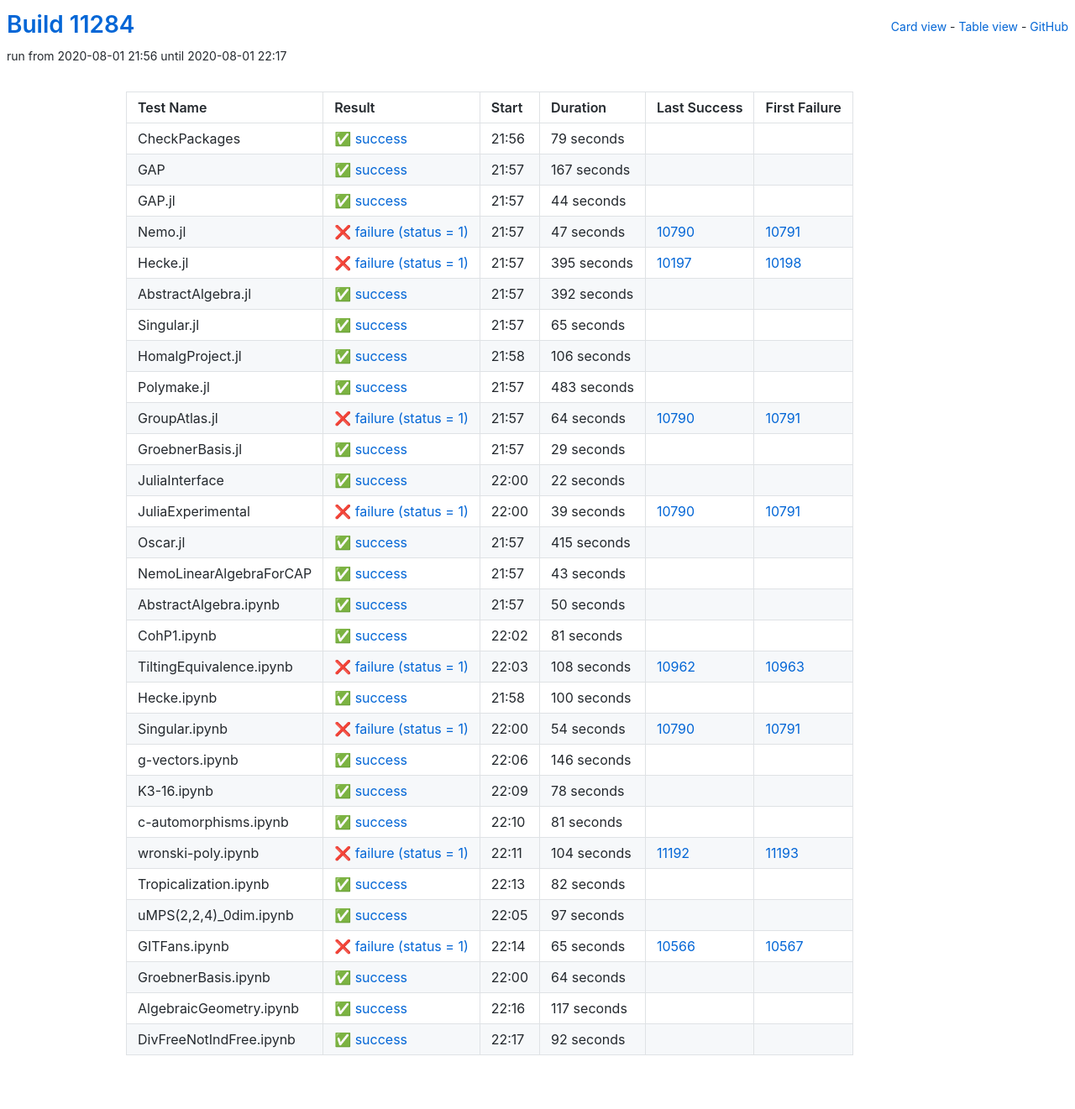
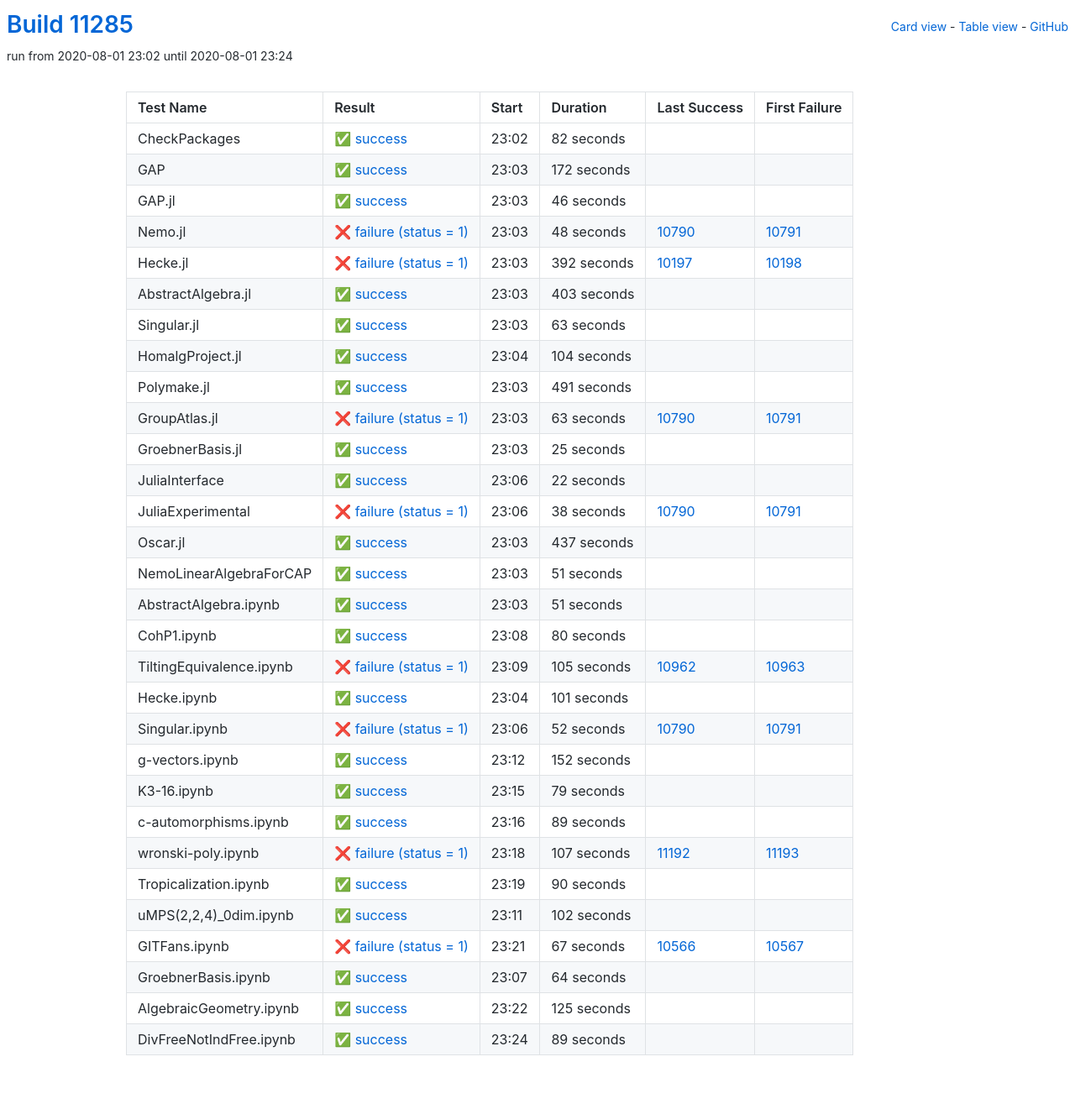
Before and after one commit to oscar-system/oscar-ci-status, a Jekyll site: the page built from table.html, in a window 1280 px wide. Shown: the whole page at 84% size. Built offline with Jekyll 4.4.1, drawn with Linux system fonts in a browser that asks for light colours.

Commit message:
Build #11285

```diff
--- a/_data/ci.yml
+++ b/_data/ci.yml
@@ -1,6 +1,6 @@
 ---
-build: 11284
-build_url: https://oscarci.mathematik.uni-kl.de/job/oscar/11284/
+build: 11285
+build_url: https://oscarci.mathematik.uni-kl.de/job/oscar/11285/
 job: oscar
 organization: oscar-system
 repo: oscar-ci-status
@@ -8,140 +8,140 @@
 tests:
 - name: CheckPackages
   id: checkpackages
-  log: https://oscarci.mathematik.uni-kl.de/job/oscar/11284/artifact/logs/build-11284/CheckPackages.log
-  start: 2020-08-01 21:56
+  log: https://oscarci.mathematik.uni-kl.de/job/oscar/11285/artifact/logs/build-11285/CheckPackages.log
+  start: 2020-08-01 23:02
   success: true
   exitcode: 0
   status: success
-  duration: 79
+  duration: 82
   last_success: false
   last_success_url:
   first_failure: false
   first_failure_url:
 - name: GAP
   id: gap
-  log: https://oscarci.mathematik.uni-kl.de/job/oscar/11284/artifact/logs/build-11284/GAP.log
-  start: 2020-08-01 21:57
+  log: https://oscarci.mathematik.uni-kl.de/job/oscar/11285/artifact/logs/build-11285/GAP.log
+  start: 2020-08-01 23:03
   success: true
   exitcode: 0
   status: success
-  duration: 167
+  duration: 172
   last_success: false
   last_success_url:
   first_failure: false
   first_failure_url:
 - name: GAP.jl
   id: gap-jl
-  log: https://oscarci.mathematik.uni-kl.de/job/oscar/11284/artifact/logs/build-11284/GAP.jl.log
-  start: 2020-08-01 21:57
+  log: https://oscarci.mathematik.uni-kl.de/job/oscar/11285/artifact/logs/build-11285/GAP.jl.log
+  start: 2020-08-01 23:03
   success: true
   exitcode: 0
   status: success
-  duration: 44
+  duration: 46
   last_success: false
   last_success_url:
   first_failure: false
   first_failure_url:
 - name: Nemo.jl
   id: nemo-jl
-  log: https://oscarci.mathematik.uni-kl.de/job/oscar/11284/artifact/logs/build-11284/Nemo.jl.log
-  start: 2020-08-01 21:57
+  log: https://oscarci.mathematik.uni-kl.de/job/oscar/11285/artifact/logs/build-11285/Nemo.jl.log
+  start: 2020-08-01 23:03
   success: false
   exitcode: 1
   status: failure
-  duration: 47
+  duration: 48
   last_success: 10790
   last_success_url: https://oscarci.mathematik.uni-kl.de/job/oscar/10790/
   first_failure: 10791
   first_failure_url: https://oscarci.mathematik.uni-kl.de/job/oscar/10791/
 - name: Hecke.jl
   id: hecke-jl
-  log: https://oscarci.mathematik.uni-kl.de/job/oscar/11284/artifact/logs/build-11284/Hecke.jl.log
-  start: 2020-08-01 21:57
+  log: https://oscarci.mathematik.uni-kl.de/job/oscar/11285/artifact/logs/build-11285/Hecke.jl.log
+  start: 2020-08-01 23:03
   success: false
   exitcode: 1
   status: failure
-  duration: 395
+  duration: 392
   last_success: 10197
   last_success_url: https://oscarci.mathematik.uni-kl.de/job/oscar/10197/
   first_failure: 10198
   first_failure_url: https://oscarci.mathematik.uni-kl.de/job/oscar/10198/
 - name: AbstractAlgebra.jl
   id: abstractalgebra-jl
-  log: https://oscarci.mathematik.uni-kl.de/job/oscar/11284/artifact/logs/build-11284/AbstractAlgebra.jl.log
-  start: 2020-08-01 21:57
+  log: https://oscarci.mathematik.uni-kl.de/job/oscar/11285/artifact/logs/build-11285/AbstractAlgebra.jl.log
+  start: 2020-08-01 23:03
   success: true
   exitcode: 0
   status: success
-  duration: 392
+  duration: 403
   last_success: false
   last_success_url:
   first_failure: false
   first_failure_url:
 - name: Singular.jl
   id: singular-jl
-  log: https://oscarci.mathematik.uni-kl.de/job/oscar/11284/artifact/logs/build-11284/Singular.jl.log
-  start: 2020-08-01 21:57
+  log: https://oscarci.mathematik.uni-kl.de/job/oscar/11285/artifact/logs/build-11285/Singular.jl.log
+  start: 2020-08-01 23:03
   success: true
   exitcode: 0
   status: success
-  duration: 65
+  duration: 63
   last_success: false
   last_success_url:
   first_failure: false
   first_failure_url:
 - name: HomalgProject.jl
   id: homalgproject-jl
-  log: https://oscarci.mathematik.uni-kl.de/job/oscar/11284/artifact/logs/build-11284/HomalgProject.jl.log
-  start: 2020-08-01 21:58
+  log: https://oscarci.mathematik.uni-kl.de/job/oscar/11285/artifact/logs/build-11285/HomalgProject.jl.log
+  start: 2020-08-01 23:04
   success: true
   exitcode: 0
   status: success
-  duration: 106
+  duration: 104
   last_success: false
   last_success_url:
   first_failure: false
   first_failure_url:
 - name: Polymake.jl
   id: polymake-jl
-  log: https://oscarci.mathematik.uni-kl.de/job/oscar/11284/artifact/logs/build-11284/Polymake.jl.log
-  start: 2020-08-01 21:57
+  log: https://oscarci.mathematik.uni-kl.de/job/oscar/11285/artifact/logs/build-11285/Polymake.jl.log
+  start: 2020-08-01 23:03
   success: true
   exitcode: 0
   status: success
-  duration: 483
+  duration: 491
   last_success: false
   last_success_url:
   first_failure: false
   first_failure_url:
 - name: GroupAtlas.jl
   id: groupatlas-jl
-  log: https://oscarci.mathematik.uni-kl.de/job/oscar/11284/artifact/logs/build-11284/GroupAtlas.jl.log
-  start: 2020-08-01 21:57
+  log: https://oscarci.mathematik.uni-kl.de/job/oscar/11285/artifact/logs/build-11285/GroupAtlas.jl.log
+  start: 2020-08-01 23:03
   success: false
   exitcode: 1
   status: failure
-  duration: 64
+  duration: 63
   last_success: 10790
   last_success_url: https://oscarci.mathematik.uni-kl.de/job/oscar/10790/
   first_failure: 10791
   first_failure_url: https://oscarci.mathematik.uni-kl.de/job/oscar/10791/
 - name: GroebnerBasis.jl
   id: groebnerbasis-jl
-  log: https://oscarci.mathematik.uni-kl.de/job/oscar/11284/artifact/logs/build-11284/GroebnerBasis.jl.log
-  start: 2020-08-01 21:57
+  log: https://oscarci.mathematik.uni-kl.de/job/oscar/11285/artifact/logs/build-11285/GroebnerBasis.jl.log
+  start: 2020-08-01 23:03
   success: true
   exitcode: 0
   status: success
-  duration: 29
+  duration: 25
   last_success: false
   last_success_url:
   first_failure: false
   first_failure_url:
 - name: JuliaInterface
   id: juliainterface
-  log: https://oscarci.mathematik.uni-kl.de/job/oscar/11284/artifact/logs/build-11284/JuliaInterface.log
-  start: 2020-08-01 22:00
+  log: https://oscarci.mathematik.uni-kl.de/job/oscar/11285/artifact/logs/build-11285/JuliaInterface.log
+  start: 2020-08-01 23:06
   success: true
   exitcode: 0
   status: success
@@ -152,188 +152,188 @@
   first_failure_url:
 - name: JuliaExperimental
   id: juliaexperimental
-  log: https://oscarci.mathematik.uni-kl.de/job/oscar/11284/artifact/logs/build-11284/JuliaExperimental.log
-  start: 2020-08-01 22:00
+  log: https://oscarci.mathematik.uni-kl.de/job/oscar/11285/artifact/logs/build-11285/JuliaExperimental.log
+  start: 2020-08-01 23:06
   success: false
   exitcode: 1
   status: failure
-  duration: 39
+  duration: 38
   last_success: 10790
   last_success_url: https://oscarci.mathematik.uni-kl.de/job/oscar/10790/
   first_failure: 10791
   first_failure_url: https://oscarci.mathematik.uni-kl.de/job/oscar/10791/
 - name: Oscar.jl
   id: oscar-jl
-  log: https://oscarci.mathematik.uni-kl.de/job/oscar/11284/artifact/logs/build-11284/Oscar.jl.log
-  start: 2020-08-01 21:57
+  log: https://oscarci.mathematik.uni-kl.de/job/oscar/11285/artifact/logs/build-11285/Oscar.jl.log
+  start: 2020-08-01 23:03
   success: true
   exitcode: 0
   status: success
-  duration: 415
+  duration: 437
   last_success: false
   last_success_url:
   first_failure: false
   first_failure_url:
 - name: NemoLinearAlgebraForCAP
   id: nemolinearalgebraforcap
-  log: https://oscarci.mathematik.uni-kl.de/job/oscar/11284/artifact/logs/build-11284/NemoLinearAlgebraForCAP.log
-  start: 2020-08-01 21:57
+  log: https://oscarci.mathematik.uni-kl.de/job/oscar/11285/artifact/logs/build-11285/NemoLinearAlgebraForCAP.log
+  start: 2020-08-01 23:03
   success: true
   exitcode: 0
   status: success
-  duration: 43
+  duration: 51
   last_success: false
   last_success_url:
   first_failure: false
   first_failure_url:
 - name: AbstractAlgebra.ipynb
   id: abstractalgebra-ipynb
-  log: https://oscarci.mathematik.uni-kl.de/job/oscar/11284/artifact/logs/build-11284/AbstractAlgebra.ipynb.log
-  start: 2020-08-01 21:57
+  log: https://oscarci.mathematik.uni-kl.de/job/oscar/11285/artifact/logs/build-11285/AbstractAlgebra.ipynb.log
+  start: 2020-08-01 23:03
   success: true
   exitcode: 0
   status: success
-  duration: 50
+  duration: 51
   last_success: false
   last_success_url:
   first_failure: false
   first_failure_url:
 - name: CohP1.ipynb
   id: cohp1-ipynb
-  log: https://oscarci.mathematik.uni-kl.de/job/oscar/11284/artifact/logs/build-11284/CohP1.ipynb.log
-  start: 2020-08-01 22:02
+  log: https://oscarci.mathematik.uni-kl.de/job/oscar/11285/artifact/logs/build-11285/CohP1.ipynb.log
+  start: 2020-08-01 23:08
   success: true
   exitcode: 0
   status: success
-  duration: 81
+  duration: 80
   last_success: false
   last_success_url:
   first_failure: false
   first_failure_url:
 - name: TiltingEquivalence.ipynb
   id: tiltingequivalence-ipynb
-  log: https://oscarci.mathematik.uni-kl.de/job/oscar/11284/artifact/logs/build-11284/TiltingEquivalence.ipynb.log
-  start: 2020-08-01 22:03
+  log: https://oscarci.mathematik.uni-kl.de/job/oscar/11285/artifact/logs/build-11285/TiltingEquivalence.ipynb.log
+  start: 2020-08-01 23:09
   success: false
   exitcode: 1
   status: failure
-  duration: 108
+  duration: 105
   last_success: 10962
   last_success_url: https://oscarci.mathematik.uni-kl.de/job/oscar/10962/
   first_failure: 10963
   first_failure_url: https://oscarci.mathematik.uni-kl.de/job/oscar/10963/
 - name: Hecke.ipynb
   id: hecke-ipynb
-  log: https://oscarci.mathematik.uni-kl.de/job/oscar/11284/artifact/logs/build-11284/Hecke.ipynb.log
-  start: 2020-08-01 21:58
+  log: https://oscarci.mathematik.uni-kl.de/job/oscar/11285/artifact/logs/build-11285/Hecke.ipynb.log
+  start: 2020-08-01 23:04
   success: true
   exitcode: 0
   status: success
-  duration: 100
+  duration: 101
   last_success: false
   last_success_url:
   first_failure: false
   first_failure_url:
 - name: Singular.ipynb
   id: singular-ipynb
-  log: https://oscarci.mathematik.uni-kl.de/job/oscar/11284/artifact/logs/build-11284/Singular.ipynb.log
-  start: 2020-08-01 22:00
+  log: https://oscarci.mathematik.uni-kl.de/job/oscar/11285/artifact/logs/build-11285/Singular.ipynb.log
+  start: 2020-08-01 23:06
   success: false
   exitcode: 1
   status: failure
-  duration: 54
+  duration: 52
   last_success: 10790
   last_success_url: https://oscarci.mathematik.uni-kl.de/job/oscar/10790/
   first_failure: 10791
   first_failure_url: https://oscarci.mathematik.uni-kl.de/job/oscar/10791/
 - name: g-vectors.ipynb
   id: g-vectors-ipynb
-  log: https://oscarci.mathematik.uni-kl.de/job/oscar/11284/artifact/logs/build-11284/g-vectors.ipynb.log
-  start: 2020-08-01 22:06
+  log: https://oscarci.mathematik.uni-kl.de/job/oscar/11285/artifact/logs/build-11285/g-vectors.ipynb.log
+  start: 2020-08-01 23:12
   success: true
   exitcode: 0
   status: success
-  duration: 146
+  duration: 152
   last_success: false
   last_success_url:
   first_failure: false
   first_failure_url:
 - name: K3-16.ipynb
   id: k3-16-ipynb
-  log: https://oscarci.mathematik.uni-kl.de/job/oscar/11284/artifact/logs/build-11284/K3-16.ipynb.log
-  start: 2020-08-01 22:09
+  log: https://oscarci.mathematik.uni-kl.de/job/oscar/11285/artifact/logs/build-11285/K3-16.ipynb.log
+  start: 2020-08-01 23:15
   success: true
   exitcode: 0
   status: success
-  duration: 78
+  duration: 79
   last_success: false
   last_success_url:
   first_failure: false
   first_failure_url:
 - name: c-automorphisms.ipynb
   id: c-automorphisms-ipynb
-  log: https://oscarci.mathematik.uni-kl.de/job/oscar/11284/artifact/logs/build-11284/c-automorphisms.ipynb.log
-  start: 2020-08-01 22:10
+  log: https://oscarci.mathematik.uni-kl.de/job/oscar/11285/artifact/logs/build-11285/c-automorphisms.ipynb.log
+  start: 2020-08-01 23:16
   success: true
   exitcode: 0
   status: success
-  duration: 81
+  duration: 89
   last_success: false
   last_success_url:
   first_failure: false
   first_failure_url:
 - name: wronski-poly.ipynb
   id: wronski-poly-ipynb
-  log: https://oscarci.mathematik.uni-kl.de/job/oscar/11284/artifact/logs/build-11284/wronski-poly.ipynb.log
-  start: 2020-08-01 22:11
+  log: https://oscarci.mathematik.uni-kl.de/job/oscar/11285/artifact/logs/build-11285/wronski-poly.ipynb.log
+  start: 2020-08-01 23:18
   success: false
   exitcode: 1
   status: failure
-  duration: 104
+  duration: 107
   last_success: 11192
   last_success_url: https://oscarci.mathematik.uni-kl.de/job/oscar/11192/
   first_failure: 11193
   first_failure_url: https://oscarci.mathematik.uni-kl.de/job/oscar/11193/
 - name: Tropicalization.ipynb
   id: tropicalization-ipynb
-  log: https://oscarci.mathematik.uni-kl.de/job/oscar/11284/artifact/logs/build-11284/Tropicalization.ipynb.log
-  start: 2020-08-01 22:13
+  log: https://oscarci.mathematik.uni-kl.de/job/oscar/11285/artifact/logs/build-11285/Tropicalization.ipynb.log
+  start: 2020-08-01 23:19
   success: true
   exitcode: 0
   status: success
-  duration: 82
+  duration: 90
   last_success: false
   last_success_url:
   first_failure: false
   first_failure_url:
 - name: uMPS(2,2,4)_0dim.ipynb
   id: umps-2-2-4-0dim-ipynb
-  log: https://oscarci.mathematik.uni-kl.de/job/oscar/11284/artifact/logs/build-11284/uMPS-2-2-4-_0dim.ipynb.log
-  start: 2020-08-01 22:05
+  log: https://oscarci.mathematik.uni-kl.de/job/oscar/11285/artifact/logs/build-11285/uMPS-2-2-4-_0dim.ipynb.log
+  start: 2020-08-01 23:11
   success: true
   exitcode: 0
   status: success
-  duration: 97
+  duration: 102
   last_success: false
   last_success_url:
   first_failure: false
   first_failure_url:
 - name: GITFans.ipynb
   id: gitfans-ipynb
-  log: https://oscarci.mathematik.uni-kl.de/job/oscar/11284/artifact/logs/build-11284/GITFans.ipynb.log
-  start: 2020-08-01 22:14
+  log: https://oscarci.mathematik.uni-kl.de/job/oscar/11285/artifact/logs/build-11285/GITFans.ipynb.log
+  start: 2020-08-01 23:21
   success: false
   exitcode: 1
   status: failure
-  duration: 65
+  duration: 67
   last_success: 10566
   last_success_url: https://oscarci.mathematik.uni-kl.de/job/oscar/10566/
   first_failure: 10567
   first_failure_url: https://oscarci.mathematik.uni-kl.de/job/oscar/10567/
 - name: GroebnerBasis.ipynb
   id: groebnerbasis-ipynb
-  log: https://oscarci.mathematik.uni-kl.de/job/oscar/11284/artifact/logs/build-11284/GroebnerBasis.ipynb.log
-  start: 2020-08-01 22:00
+  log: https://oscarci.mathematik.uni-kl.de/job/oscar/11285/artifact/logs/build-11285/GroebnerBasis.ipynb.log
+  start: 2020-08-01 23:07
   success: true
   exitcode: 0
   status: success
@@ -344,24 +344,24 @@
   first_failure_url:
 - name: AlgebraicGeometry.ipynb
   id: algebraicgeometry-ipynb
-  log: https://oscarci.mathematik.uni-kl.de/job/oscar/11284/artifact/logs/build-11284/AlgebraicGeometry.ipynb.log
-  start: 2020-08-01 22:16
+  log: https://oscarci.mathematik.uni-kl.de/job/oscar/11285/artifact/logs/build-11285/AlgebraicGeometry.ipynb.log
+  start: 2020-08-01 23:22
   success: true
   exitcode: 0
   status: success
-  duration: 117
+  duration: 125
   last_success: false
   last_success_url:
   first_failure: false
   first_failure_url:
 - name: DivFreeNotIndFree.ipynb
   id: divfreenotindfree-ipynb
-  log: https://oscarci.mathematik.uni-kl.de/job/oscar/11284/artifact/logs/build-11284/DivFreeNotIndFree.ipynb.log
-  start: 2020-08-01 22:17
+  log: https://oscarci.mathematik.uni-kl.de/job/oscar/11285/artifact/logs/build-11285/DivFreeNotIndFree.ipynb.log
+  start: 2020-08-01 23:24
   success: true
   exitcode: 0
   status: success
-  duration: 92
+  duration: 89
   last_success: false
   last_success_url:
   first_failure: false
```
Also changed, not shown: README.md.
